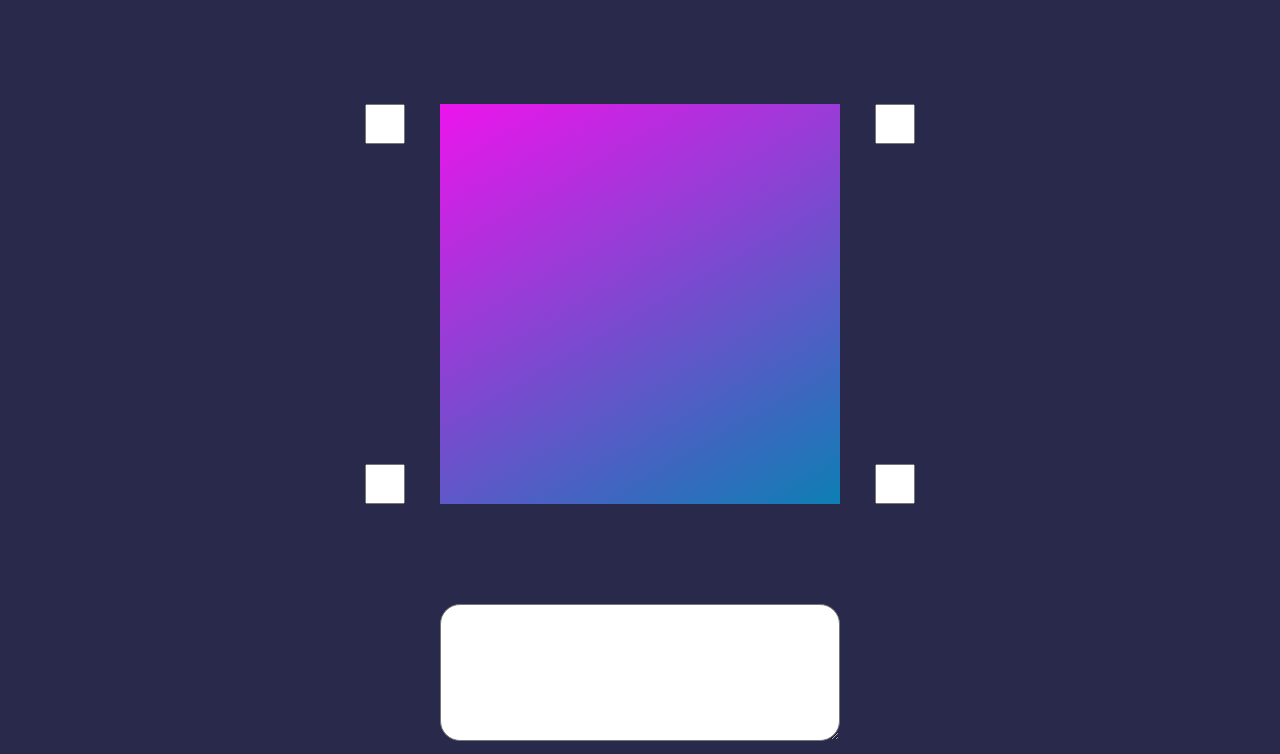
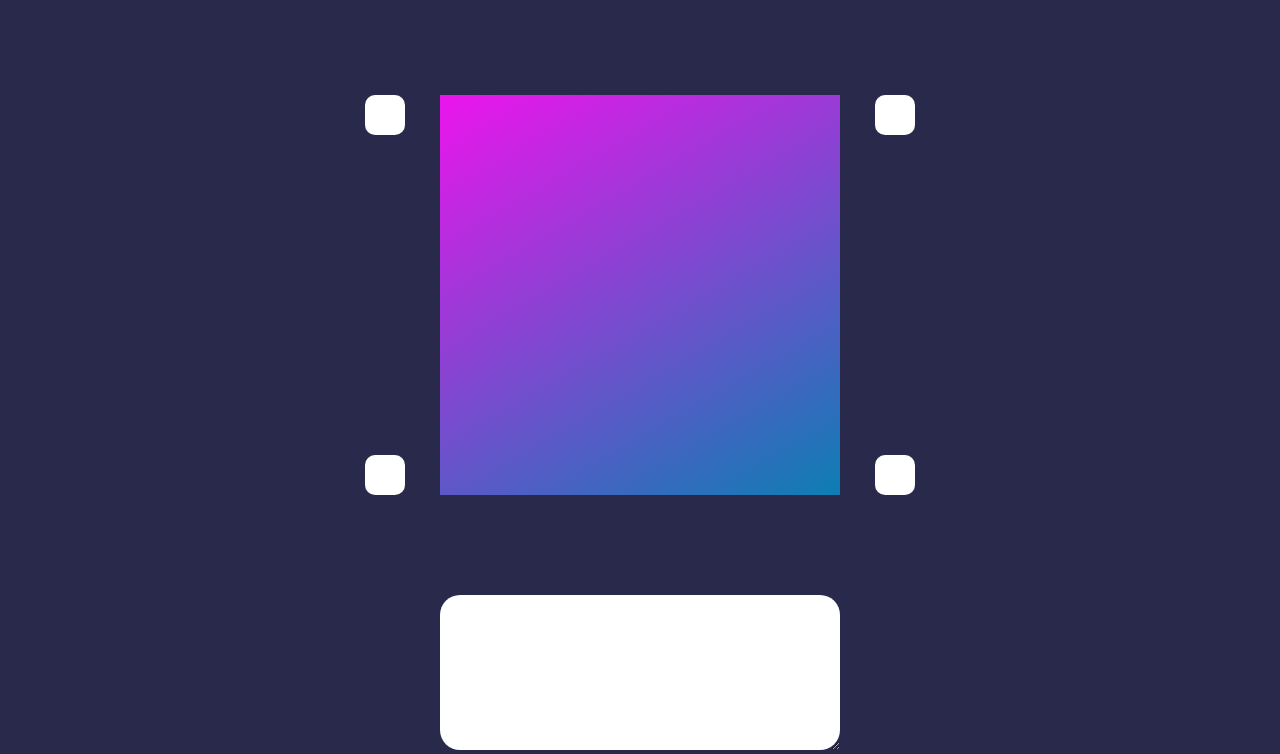
Before and after one commit to VictorObrien/daily-code, a plain HTML site: page 02-border-radius-previewer/src/index.html in a window 1280 px wide. Shown: the part 93-847 px from the top of the page. Drawn offline with Linux system fonts and the light colour scheme; files whose address does not match are found by name.

Commit message:
Renomeação de pastas

```diff
--- a/border-radius-previewer/src/index.html
+++ b/02-border-radius-previewer/src/index.html
@@ -12,11 +12,11 @@
       <h1>Border Radius Previewer</h1>
     </div>
     <div class="container">
-      <input type="number" class="input" name="left-top" id="left-top">
-      <input type="number" class="input" name="left-bottom" id="left-bottom">
+      <input type="text" class="input" name="left-top" id="left-top">
+      <input type="text" class="input" name="left-bottom" id="left-bottom">
       <div class="box"></div>
-      <input type="number" class="input" name="right-bottom" id="right-bottom">
-      <input type="number" class="input" name="right-top" id="right-top">
+      <input type="text" class="input" name="right-bottom" id="right-bottom">
+      <input type="text" class="input" name="right-top" id="right-top">
     </div>
     <div class="clip-board">
       <textarea id="clip-text" cols="30" rows="5"></textarea>
--- a/border-radius-previewer/src/styles.css
+++ b/02-border-radius-previewer/src/styles.css
@@ -10,7 +10,7 @@
   font-family: monospace;
 }
 
-textarea:focus, input:focus, select:focus, button:focus {
+textarea:focus, input:focus, select:focus, button:focus text:focus {
   box-shadow: 0 0 0 0;
   border: 0 none;
   outline: 0;
@@ -57,7 +57,10 @@
 .container .input {
   width: 40px;
   height: 40px;
-  display: flex;
+  font-size: 16px;
+  text-align: center;
+  border-radius: 10px;
+  border: none;
 }
 
 .container #left-top, #right-top {
@@ -91,5 +94,7 @@
   font-size: 20px;
   border-radius: 20px;
   text-align: center;
-  padding: 10px;
+  justify-content: center;
+  padding: 20px 10px;
+  border: none;
 }
```
Also changed, not shown: 01-bin2dec/src/index.html (renamed from bin2dec/src/index.html), 01-bin2dec/src/script.js (renamed from bin2dec/src/script.js), 01-bin2dec/src/styles.css (renamed from bin2dec/src/styles.css), 4 other files.
